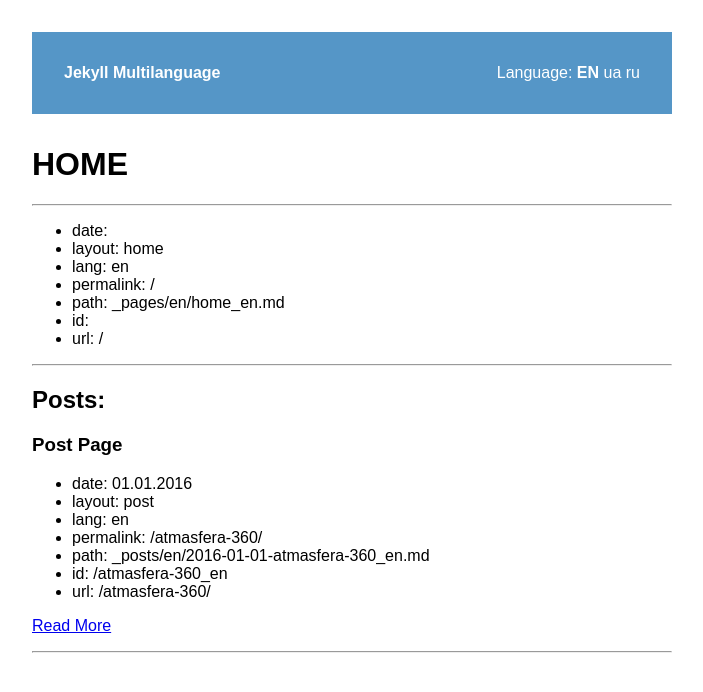
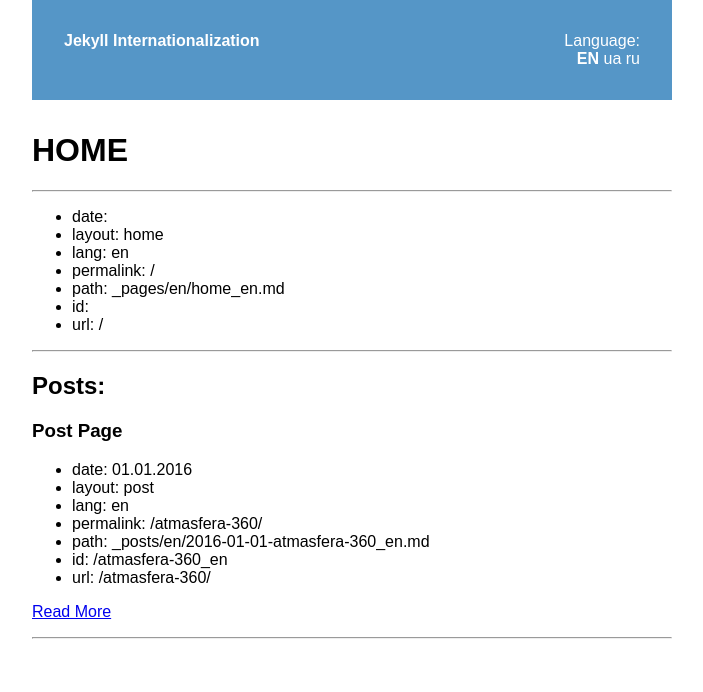
Before and after one commit to ihororlovskyi/jekyll-internationalization, a Jekyll site: the page built from _pages/en/home_en.md, in a window 1280 px wide. Shown: the top 692 px of the page, without its empty margins (288-991 px from the left). Built offline with Jekyll 4.4.1, drawn with Linux system fonts in a browser that asks for light colours.

Commit message:
rename repo

```diff
--- a/_config.yml
+++ b/_config.yml
@@ -1,4 +1,4 @@
-baseurl: /jekyll-multilanguage
+baseurl: /jekyll-internationalization
 include: ['_pages']
 exclude: ['README.md']
 
--- a/_data/l10n.yml
+++ b/_data/l18n.yml
@@ -1,7 +1,7 @@
 JekyllMultilanguage:
-  en: 'Jekyll Multilanguage'
+  en: 'Jekyll Internationalization'
   ua: 'Jekyll Баготомовний'
-  ru: 'Jekyll Мультиязичность'
+  ru: 'Jekyll Мультиязичный'
 Language:
   en: 'Language'
   ua: 'Мова'
--- a/_includes/NavLang/index.html
+++ b/_includes/NavLang/index.html
@@ -1,7 +1,7 @@
 <nav class="nav-lang">
-    <h4><a href="{{ site.baseurl }}/">{{ site.data.l10n.JekyllMultilanguage[page.lang] }}</a></h4>
+    <h4><a href="{{ site.baseurl }}/">{{ site.data.l18n.JekyllMultilanguage[page.lang] }}</a></h4>
     <nav>
-        <span>{{ site.data.l10n.Language[page.lang] }}:</span>
+        <div>{{ site.data.l18n.Language[page.lang] }}:</div>
         <a class="en" href="{{ site.baseurl }}/">en</a>
         <a class="ua" href="{{ site.baseurl }}/ua/">ua</a>
         <a class="ru" href="{{ site.baseurl }}/ru/">ru</a>
--- a/_layouts/home.html
+++ b/_layouts/home.html
@@ -18,7 +18,7 @@
 
 <hr>
 
-<h2>{{ site.data.l10n.Posts[page.lang] }}:</h2>
+<h2>{{ site.data.l18n.Posts[page.lang] }}:</h2>
 
 <section>
     {% assign posts = site.posts | where: "lang", page.lang %}
@@ -34,7 +34,7 @@
                 <li>id: {{ i.id }}</li>
                 <li>url: {{ i.url }}</li>
             </ul>
-            <p><a href="{{ site.baseurl }}{{ i.permalink }}">{{ site.data.l10n.ReadMore[page.lang] }}</a></p>
+            <p><a href="{{ site.baseurl }}{{ i.permalink }}">{{ site.data.l18n.ReadMore[page.lang] }}</a></p>
         </article>
     {% endfor %}
 </section>
--- a/_scss/basic.scss
+++ b/_scss/basic.scss
@@ -1,6 +1,7 @@
 body {
     // text-align: center;
     font-family: Arial, sans-serif;
+    margin: 0;
 }
 
 h1 {
@@ -9,5 +10,5 @@
 
 main {
     max-width: 40rem;
-    margin: 2rem auto;
+    margin: 0 auto 2rem;
 }
--- a/_scss/nav-lang.scss
+++ b/_scss/nav-lang.scss
@@ -1,12 +1,13 @@
 .nav-lang {
     background: #5596c7;
     // max-width: 16rem;
-    margin: 2rem 0;
+    margin-bottom: 2rem;
     padding: 2rem;
     text-align: right;
     color: #fff;
 
     h4 {
+        text-align: left;
         float: left;
         margin: 0;
     }
```
